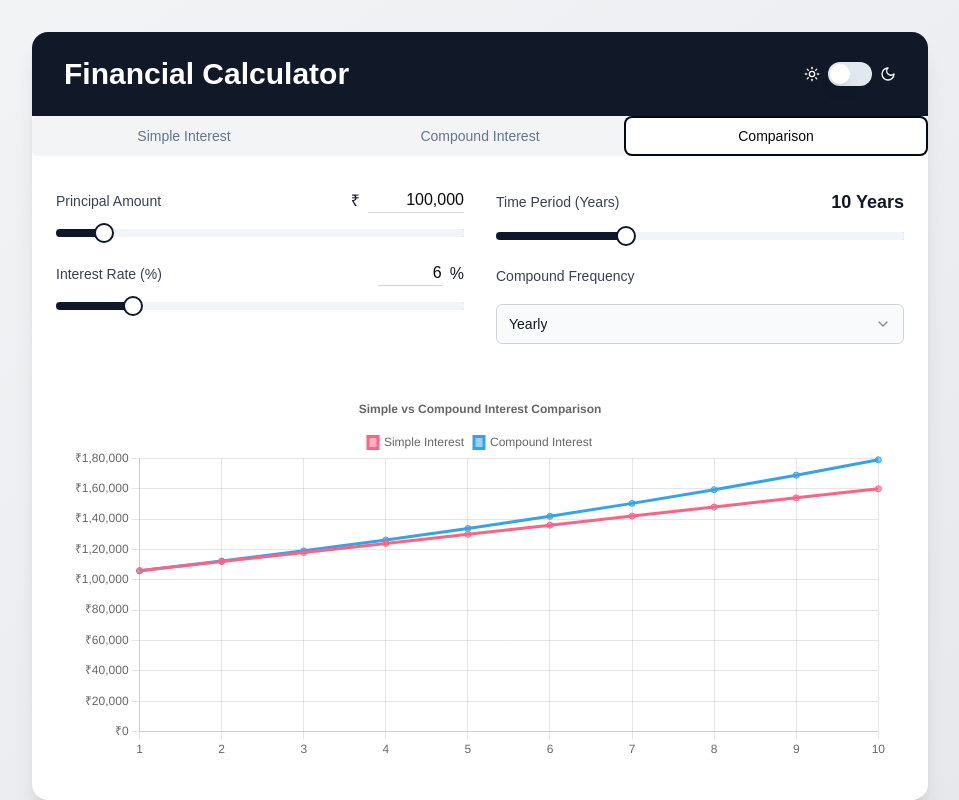
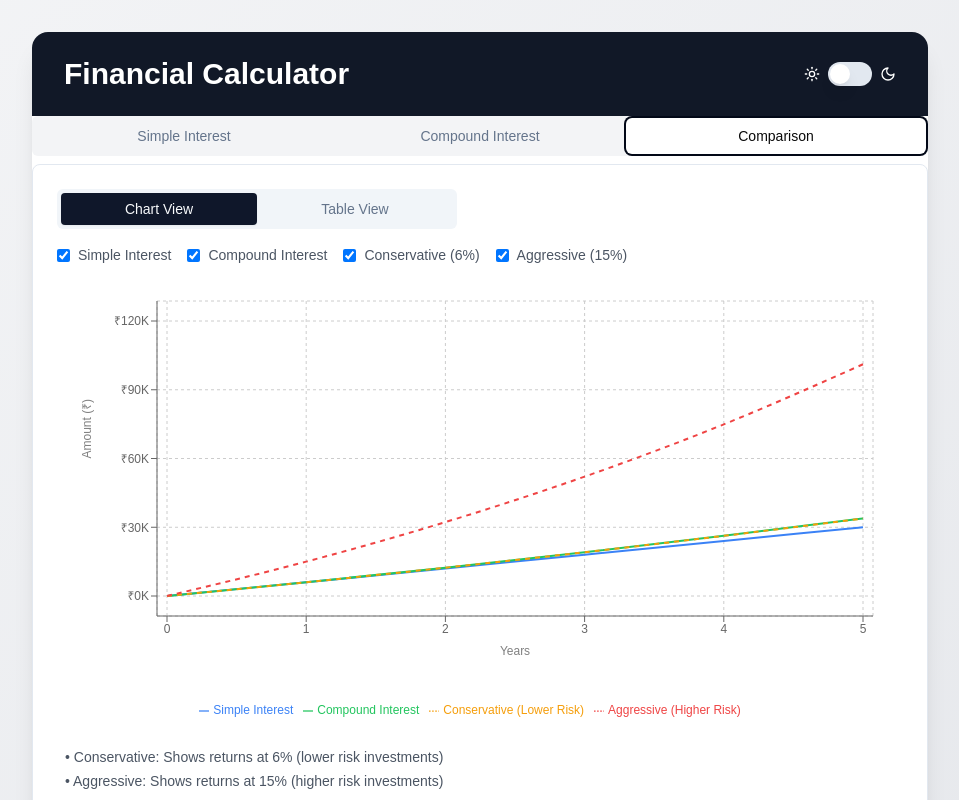
Before and after one commit to ShamsTaufique/Finance-Calculator, a Next.js app: page / in a window 1280 px wide. Both pictures are taken after a click on the tab "Comparison". Shown: the top 800 px of the page, without its empty margins (160-1119 px from the left). Built offline with nearby package versions, Linux system fonts and the light colour scheme.

Commit message:
Changing Comparison layout

```diff
--- a/app/components/InterestComparisonChart.tsx
+++ b/app/components/InterestComparisonChart.tsx
@@ -1,259 +1,287 @@
 "use client"
 
-import React, { useState, useEffect, useMemo } from "react"
+import { useState, useEffect } from "react"
+import { Card } from "@/components/ui/card"
+import { LineChart, Line, XAxis, YAxis, CartesianGrid, Tooltip, Legend, ResponsiveContainer } from "recharts"
+import { Button } from "@/components/ui/button"
 import { Label } from "@/components/ui/label"
 import { Slider } from "@/components/ui/slider"
-import { Select, SelectContent, SelectItem, SelectTrigger, SelectValue } from "@/components/ui/select"
-import { Line } from "react-chartjs-2"
-import {
-  Chart as ChartJS,
-  CategoryScale,
-  LinearScale,
-  PointElement,
-  LineElement,
-  Title,
-  Tooltip,
-  Legend,
-  type ChartOptions,
-} from "chart.js"
+import { Tabs, TabsContent, TabsList, TabsTrigger } from "@/components/ui/tabs"
 
-ChartJS.register(CategoryScale, LinearScale, PointElement, LineElement, Title, Tooltip, Legend)
-
-// Add type definition at the top
-type CompoundFrequencyType = {
-  [key: string]: number;
-  Yearly: number;
-  "Half-Yearly": number;
-  Quarterly: number;
-  Monthly: number;
-}
-
-const compoundFrequencies: CompoundFrequencyType = {
-  Yearly: 1,
-  "Half-Yearly": 2,
-  Quarterly: 4,
-  Monthly: 12,
-} as const
-
-// Add formatNumberInput function
-const formatNumberInput = (value: string) => {
-  return value.replace(/[^0-9.]/g, '')
+interface ComparisonData {
+  year: number;
+  compoundInterest: number;
+  simpleInterest: number;
+  conservative: number;  // Lower rate
+  aggressive: number;   // Higher rate
 }
 
 export default function InterestComparisonChart() {
   const [principal, setPrincipal] = useState(100000)
   const [rate, setRate] = useState(6)
-  const [time, setTime] = useState(10)
-  const [compoundFrequency, setCompoundFrequency] = useState("Yearly")
+  const [time, setTime] = useState(5)
+  const [comparisonData, setComparisonData] = useState<ComparisonData[]>([])
+  const [showSimple, setShowSimple] = useState(true)
+  const [showCompound, setShowCompound] = useState(true)
+  const [showConservative, setShowConservative] = useState(true)
+  const [showAggressive, setShowAggressive] = useState(true)
 
-  const calculateInterest = useMemo(() => {
-    const years = Array.from({ length: time }, (_, i) => i + 1)
-    const simpleInterest = years.map((year) => principal * (1 + (rate / 100) * year))
-    const compoundInterest = years.map(
-      (year) =>
-        principal *
-        Math.pow(
-          1 + rate / 100 / compoundFrequencies[compoundFrequency],
-          compoundFrequencies[compoundFrequency] * year,
-        ),
-    )
-    return { years, simpleInterest, compoundInterest }
-  }, [principal, rate, time, compoundFrequency])
+  const calculateComparison = () => {
+    const data: ComparisonData[] = []
 
-  const chartData = {
-    labels: calculateInterest.years,
-    datasets: [
-      {
-        label: "Simple Interest",
-        data: calculateInterest.simpleInterest,
-        borderColor: "rgb(255, 99, 132)",
-        backgroundColor: "rgba(255, 99, 132, 0.5)",
-      },
-      {
-        label: "Compound Interest",
-        data: calculateInterest.compoundInterest,
-        borderColor: "rgb(53, 162, 235)",
-        backgroundColor: "rgba(53, 162, 235, 0.5)",
-      },
-    ],
+    for (let year = 0; year <= time; year++) {
+      // Simple Interest
+      const simpleInterest = principal * (rate / 100) * year
+
+      // Compound Interest
+      const compoundInterest = principal * (Math.pow(1 + rate / 100, year) - 1)
+
+      // Conservative (fixed 6%)
+      const conservative = principal * (Math.pow(1 + 6 / 100, year) - 1)
+
+      // Aggressive (fixed 15%)
+      const aggressive = principal * (Math.pow(1 + 15 / 100, year) - 1)
+
+      data.push({
+        year,
+        simpleInterest: Math.round(simpleInterest),
+        compoundInterest: Math.round(compoundInterest),
+        conservative: Math.round(conservative),
+        aggressive: Math.round(aggressive)
+      })
     }
 
-  const chartOptions: ChartOptions<"line"> = {
-    responsive: true,
-    maintainAspectRatio: false,
-    plugins: {
-      legend: {
-        position: "top" as const,
-        labels: {
-          boxWidth: 10,
-          padding: 10,
-          font: {
-            size: 12
-          }
-        }
-      },
-      title: {
-        display: true,
-        text: "Simple vs Compound Interest Comparison",
-      },
-      tooltip: {
-        mode: "index",
-        intersect: false,
-        callbacks: {
-          label: (context) => {
-            let label = context.dataset.label || ""
-            if (label) {
-              label += ": "
-            }
-            if (context.parsed.y !== null) {
-              label += new Intl.NumberFormat("en-IN", { style: "currency", currency: "INR" }).format(context.parsed.y)
-            }
-            return label
-          },
-        },
-      },
-    },
-    interaction: {
-      mode: "nearest",
-      axis: "x",
-      intersect: false,
-    },
-    scales: {
-      y: {
-        beginAtZero: true,
-        ticks: {
-          callback: (value) =>
-            new Intl.NumberFormat("en-IN", {
-              style: "currency",
-              currency: "INR",
-              maximumSignificantDigits: 3,
-            }).format(Number(value)),
-        },
-      },
-    },
+    setComparisonData(data)
   }
 
+  useEffect(() => {
+    calculateComparison()
+  }, [principal, rate, time])
+
   return (
-    <div className="p-6 space-y-8">
-      <div className="grid grid-cols-1 lg:grid-cols-2 gap-8">
-        <div className="space-y-6">
-          <div className="space-y-4">
-            <div className="flex justify-between items-center">
-              <Label htmlFor="principal" className="text-gray-700 dark:text-gray-300">
-                Principal Amount
-              </Label>
-              <div className="flex items-center gap-2">
-                <span className="text-gray-900 dark:text-gray-100">₹</span>
+    <Card className="p-4 md:p-6">
+      <Tabs defaultValue="chart" className="space-y-4">
+        <TabsList className="grid w-full grid-cols-2 max-w-[400px]">
+          <TabsTrigger
+            value="chart"
+            className="data-[state=active]:bg-primary data-[state=active]:text-primary-foreground"
+          >
+            Chart View
+          </TabsTrigger>
+          <TabsTrigger
+            value="table"
+            className="data-[state=active]:bg-primary data-[state=active]:text-primary-foreground"
+          >
+            Table View
+          </TabsTrigger>
+        </TabsList>
+
+        <TabsContent value="chart" className="space-y-4">
+          <div className="flex flex-wrap gap-4 mb-4">
+            <label className="flex items-center gap-2 text-sm cursor-pointer">
               <input
-                  type="text"
-                  value={principal.toLocaleString()}
-                  onChange={(e) => {
-                    const rawValue = formatNumberInput(e.target.value)
-                    const value = Number(rawValue)
-                    if (!isNaN(value)) {
-                      if (value >= 0 && value <= 1000000) {
-                        setPrincipal(value)
-                      } else if (value > 1000000) {
-                        setPrincipal(1000000)
-                      } else {
-                        setPrincipal(0)
-                      }
-                    }
+                type="checkbox"
+                checked={showSimple}
+                onChange={(e) => setShowSimple(e.target.checked)}
+                className="rounded border-gray-300 text-primary"
+              />
+              <span className="text-gray-600 dark:text-gray-400">Simple Interest</span>
+            </label>
+            <label className="flex items-center gap-2 text-sm cursor-pointer">
+              <input
+                type="checkbox"
+                checked={showCompound}
+                onChange={(e) => setShowCompound(e.target.checked)}
+                className="rounded border-gray-300 text-primary"
+              />
+              <span className="text-gray-600 dark:text-gray-400">Compound Interest</span>
+            </label>
+            <label className="flex items-center gap-2 text-sm cursor-pointer">
+              <input
+                type="checkbox"
+                checked={showConservative}
+                onChange={(e) => setShowConservative(e.target.checked)}
+                className="rounded border-gray-300 text-primary"
+              />
+              <span className="text-gray-600 dark:text-gray-400">Conservative (6%)</span>
+            </label>
+            <label className="flex items-center gap-2 text-sm cursor-pointer">
+              <input
+                type="checkbox"
+                checked={showAggressive}
+                onChange={(e) => setShowAggressive(e.target.checked)}
+                className="rounded border-gray-300 text-primary"
+              />
+              <span className="text-gray-600 dark:text-gray-400">Aggressive (15%)</span>
+            </label>
+          </div>
+          <div className="h-[350px] sm:h-[450px] w-full">
+            <ResponsiveContainer width="100%" height="100%">
+              <LineChart
+                data={comparisonData}
+                margin={{ top: 20, right: 30, left: 20, bottom: 35 }}
+              >
+                <CartesianGrid strokeDasharray="3 3" />
+                <XAxis
+                  dataKey="year"
+                  label={{
+                    value: 'Years',
+                    position: 'bottom',
+                    offset: 0,
+                    style: { textAnchor: 'middle', fontSize: 12 }
                   }}
-                  onBlur={(e) => {
-                    const value = Number(formatNumberInput(e.target.value))
-                    if (value < 1000) {
-                      setPrincipal(1000)
-                    }
+                  tick={{ fontSize: 12 }}
+                  padding={{ left: 10, right: 10 }}
+                />
+                <YAxis
+                  label={{
+                    value: 'Amount (₹)',
+                    angle: -90,
+                    position: 'insideLeft',
+                    style: { fontSize: 12 },
+                    offset: 10
                   }}
-                  className="w-24 text-right bg-transparent border-b border-gray-300 dark:border-gray-600 focus:outline-none focus:border-primary"
+                  tickFormatter={(value) => `₹${(value/1000)}K`}
+                  tick={{ fontSize: 12 }}
+                  width={80}
+                  padding={{ top: 20, bottom: 20 }}
                 />
+                <Tooltip
+                  formatter={(value: number) => [`₹${value.toLocaleString()}`, '']}
+                  labelFormatter={(label) => `Year ${label}`}
+                  contentStyle={{
+                    fontSize: '12px',
+                    padding: '8px',
+                    backgroundColor: 'rgba(255, 255, 255, 0.95)',
+                    border: '1px solid #ccc'
+                  }}
+                />
+                <Legend
+                  verticalAlign="bottom"
+                  height={50}
+                  wrapperStyle={{
+                    paddingTop: '20px',
+                    fontSize: '12px',
+                    bottom: '0px'
+                  }}
+                  iconSize={10}
+                  iconType="plainline"
+                  layout="horizontal"
+                  margin={{ top: 20 }}
+                />
+                {showSimple && (
+                  <Line
+                    type="monotone"
+                    dataKey="simpleInterest"
+                    stroke="#3b82f6"
+                    name="Simple Interest"
+                    strokeWidth={2}
+                    dot={false}
+                  />
+                )}
+                {showCompound && (
+                  <Line
+                    type="monotone"
+                    dataKey="compoundInterest"
+                    stroke="#22c55e"
+                    name="Compound Interest"
+                    strokeWidth={2}
+                    dot={false}
+                  />
+                )}
+                {showConservative && (
+                  <Line
+                    type="monotone"
+                    dataKey="conservative"
+                    stroke="#f59e0b"
+                    name="Conservative (Lower Risk)"
+                    strokeDasharray="5 5"
+                    strokeWidth={2}
+                    dot={false}
+                  />
+                )}
+                {showAggressive && (
+                  <Line
+                    type="monotone"
+                    dataKey="aggressive"
+                    stroke="#ef4444"
+                    name="Aggressive (Higher Risk)"
+                    strokeDasharray="5 5"
+                    strokeWidth={2}
+                    dot={false}
+                  />
+                )}
+              </LineChart>
+            </ResponsiveContainer>
           </div>
+          <div className="mt-4 text-sm text-gray-600 space-y-1 px-2">
+            <p>• Conservative: Shows returns at 6% (lower risk investments)</p>
+            <p>• Aggressive: Shows returns at 15% (higher risk investments)</p>
           </div>
+        </TabsContent>
+
+        <TabsContent value="table">
+          <div className="overflow-x-auto -mx-4 md:mx-0">
+            <table className="w-full text-sm">
+              <thead>
+                <tr className="border-b dark:border-gray-700">
+                  <th className="text-left p-2 sticky left-0 bg-white dark:bg-gray-800">Year</th>
+                  <th className="text-right p-2 min-w-[120px]">Simple Interest</th>
+                  <th className="text-right p-2 min-w-[120px]">Compound Interest</th>
+                  <th className="text-right p-2 min-w-[120px]">Conservative</th>
+                  <th className="text-right p-2 min-w-[120px]">Aggressive</th>
+                </tr>
+              </thead>
+              <tbody>
+                {comparisonData.map((data) => (
+                  <tr key={data.year} className="border-b dark:border-gray-700 hover:bg-gray-50 dark:hover:bg-gray-700">
+                    <td className="p-2 sticky left-0 bg-white dark:bg-gray-800">{data.year}</td>
+                    <td className="text-right p-2">₹{data.simpleInterest.toLocaleString()}</td>
+                    <td className="text-right p-2">₹{data.compoundInterest.toLocaleString()}</td>
+                    <td className="text-right p-2">₹{data.conservative.toLocaleString()}</td>
+                    <td className="text-right p-2">₹{data.aggressive.toLocaleString()}</td>
+                  </tr>
+                ))}
+              </tbody>
+            </table>
+          </div>
+        </TabsContent>
+      </Tabs>
+
+      <div className="mt-6 space-y-4 max-w-2xl mx-auto">
+        <div className="space-y-2">
+          <Label>Principal Amount: ₹{principal.toLocaleString()}</Label>
           <Slider
-              id="principal"
+            value={[principal]}
             min={1000}
             max={1000000}
             step={1000}
-              value={[principal]}
             onValueChange={(value) => setPrincipal(value[0])}
-              className="bg-gray-200 dark:bg-gray-600 [&>.relative]:dark:bg-gray-500 [&>span]:dark:bg-gray-500"
           />
         </div>
-          <div className="space-y-4">
-            <div className="flex justify-between items-center">
-              <Label htmlFor="rate" className="text-gray-700 dark:text-gray-300">
-                Interest Rate (%)
-              </Label>
-              <div className="flex items-center gap-2">
-                <input
-                  type="text"
-                  value={rate}
-                  onChange={(e) => {
-                    const value = Number(formatNumberInput(e.target.value))
-                    if (!isNaN(value) && value >= 0 && value <= 30) {
-                      setRate(value)
-                    }
-                  }}
-                  className="w-16 text-right bg-transparent border-b border-gray-300 dark:border-gray-600 focus:outline-none focus:border-primary"
-                />
-                <span className="text-gray-900 dark:text-gray-100">%</span>
-              </div>
-            </div>
+
+        <div className="space-y-2">
+          <Label>Interest Rate: {rate}%</Label>
           <Slider
-              id="rate"
             value={[rate]}
             min={1}
             max={30}
             step={0.1}
             onValueChange={(value) => setRate(value[0])}
-              className="bg-gray-200 dark:bg-gray-600 [&>.relative]:dark:bg-gray-500 [&>span]:dark:bg-gray-500"
+          />
+        </div>
+
+        <div className="space-y-2">
+          <Label>Time Period: {time} Years</Label>
+          <Slider
+            value={[time]}
+            min={1}
+            max={30}
+            step={1}
+            onValueChange={(value) => setTime(value[0])}
           />
         </div>
       </div>
-        <div className="space-y-6">
-          <div className="space-y-4">
-            <div className="flex justify-between items-center">
-              <Label htmlFor="time" className="text-gray-700 dark:text-gray-300">
-                Time Period (Years)
-              </Label>
-              <span className="text-lg font-semibold text-gray-900 dark:text-gray-100">{time} Years</span>
-            </div>
-            <Slider
-              id="time"
-              min={1}
-              max={30}
-              step={1}
-              value={[time]}
-              onValueChange={(value) => setTime(value[0])}
-             className="bg-gray-200 dark:bg-gray-600 [&>.relative]:dark:bg-gray-500 [&>span]:dark:bg-gray-500"
-            />
-          </div>
-          <div className="space-y-4">
-            <Label htmlFor="compound-frequency" className="text-gray-700 dark:text-gray-300">
-              Compound Frequency
-            </Label>
-            <Select value={compoundFrequency} onValueChange={setCompoundFrequency}>
-              <SelectTrigger
-                id="compound-frequency"
-                className="bg-gray-50 dark:bg-gray-700 border-gray-300 dark:border-gray-600 text-gray-900 dark:text-gray-100"
-              >
-                <SelectValue placeholder="Select frequency" />
-              </SelectTrigger>
-              <SelectContent className="bg-white dark:bg-gray-800">
-                {Object.keys(compoundFrequencies).map((frequency) => (
-                  <SelectItem key={frequency} value={frequency} className="text-gray-900 dark:text-gray-100">
-                    {frequency}
-                  </SelectItem>
-                ))}
-              </SelectContent>
-            </Select>
-          </div>
-        </div>
-      </div>
-      <div className="h-[400px] lg:h-[400px] md:h-[500px] sm:h-[600px] bg-white dark:bg-gray-800 p-4 rounded-lg">
-        <Line options={chartOptions} data={chartData} />
-      </div>
-    </div>
+    </Card>
   )
 }
```
Lines whose indentation alone changed are shown as unchanged.
